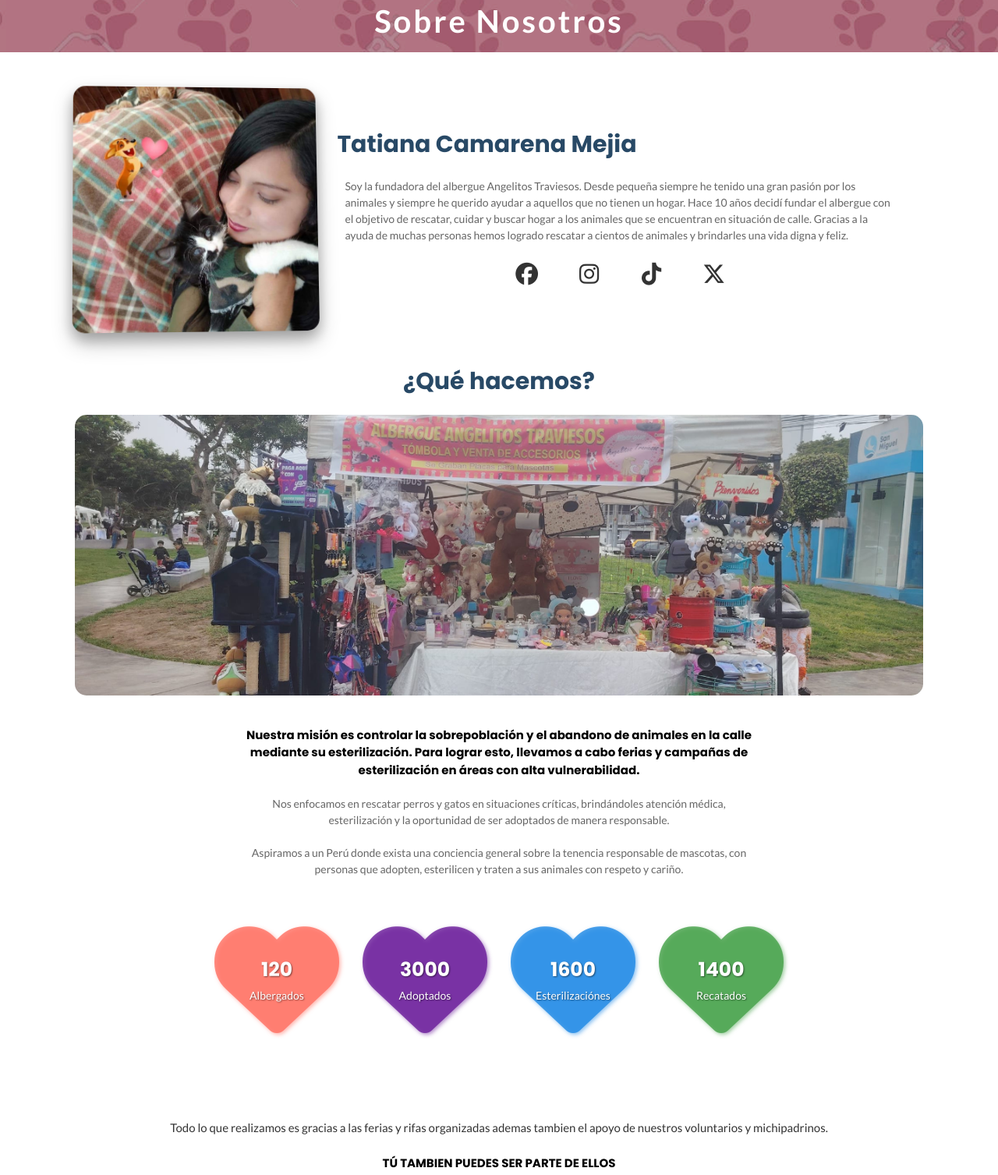
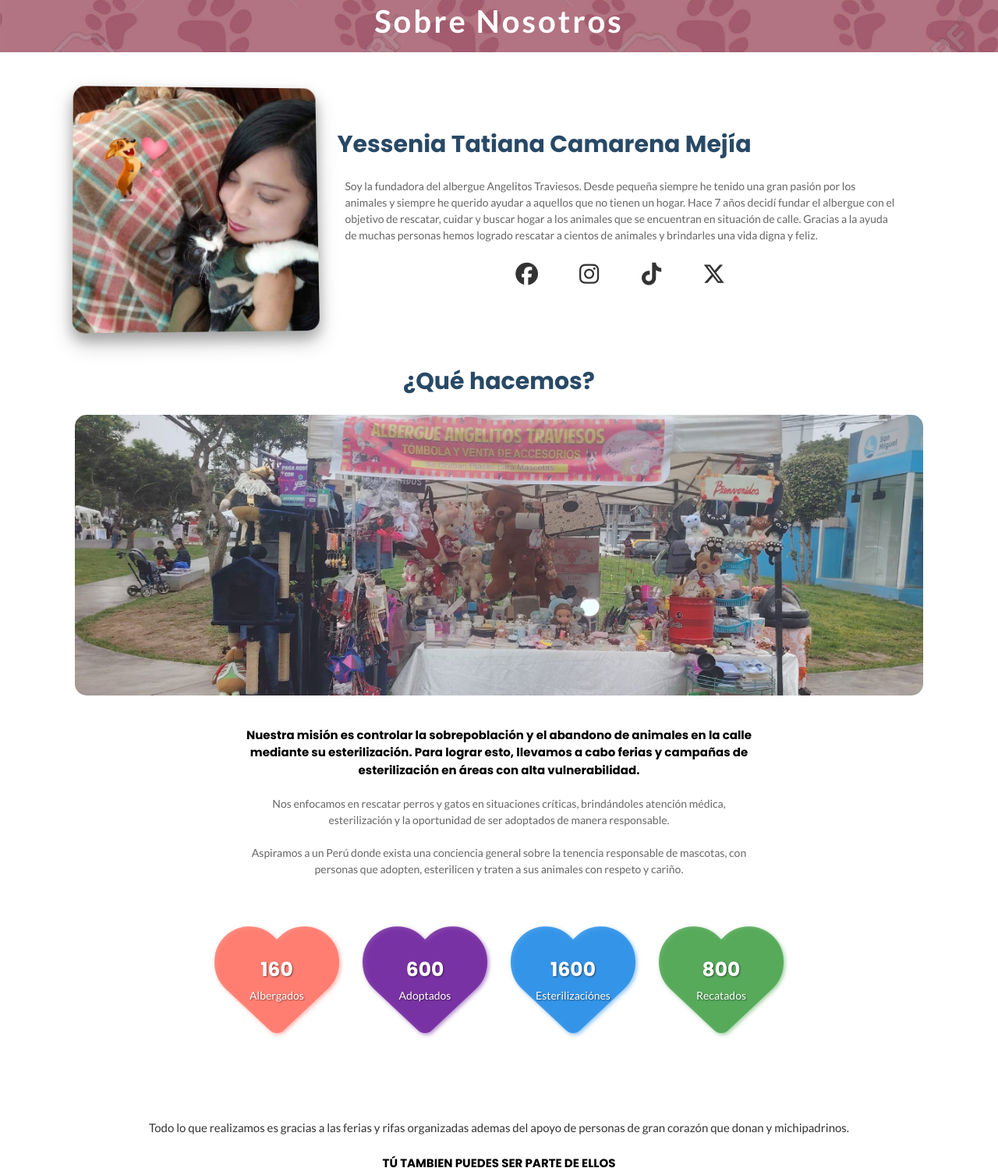
Before and after one commit to augusto-BM/Albergue-Angelitos-Traviesos, a plain HTML site: page vista/paginas/nosotros.html in a window 1280 px wide. Shown: the part 173-1680 px from the top of the page at 78% size. Drawn offline with Linux system fonts and the light colour scheme.

Commit message:
correccion nosotros

```diff
--- a/vista/paginas/nosotros.html
+++ b/vista/paginas/nosotros.html
@@ -107,11 +107,11 @@
         </div>
 
         <div class="contenido-fundadora">
-          <h2>Tatiana Camarena Mejia</h2>
+          <h2>Yessenia Tatiana Camarena Mejía</h2>
           <p>
             Soy la fundadora del albergue Angelitos Traviesos. Desde pequeña
             siempre he tenido una gran pasión por los animales y siempre he
-            querido ayudar a aquellos que no tienen un hogar. Hace 10 años
+            querido ayudar a aquellos que no tienen un hogar. Hace 7 años
             decidí fundar el albergue con el objetivo de rescatar, cuidar y
             buscar hogar a los animales que se encuentran en situación de calle.
             Gracias a la ayuda de muchas personas hemos logrado rescatar a
@@ -162,14 +162,14 @@
           <div class="align align-albergados">
             <i class="fas fa-heart"></i>
             <div class="text-content">
-              <span><strong>120</strong></span>
+              <span><strong>160</strong></span>
               <span>Albergados</span>
             </div>
           </div>
           <div class="align align-adoptados">
             <i class="fas fa-heart"></i>
             <div class="text-content">
-              <span><strong>3000</strong></span>
+              <span><strong>600</strong></span>
               <span>Adoptados</span>
             </div>
           </div>
@@ -183,7 +183,7 @@
           <div class="align align-recatados">
             <i class="fas fa-heart"></i>
             <div class="text-content">
-              <span><strong>1400</strong></span>
+              <span><strong>800</strong></span>
               <span>Recatados</span>
             </div>
           </div>
@@ -192,7 +192,7 @@
         <div class="apoyar-principal">
           <p>
             Todo lo que realizamos es gracias a las ferias y rifas organizadas
-            ademas tambien el apoyo de nuestros voluntarios y michipadrinos.
+            ademas del apoyo de personas de gran corazón que donan y michipadrinos.
             <br /><br /><strong>TÚ TAMBIEN PUEDES SER PARTE DE ELLOS</strong>
           </p>
           <div class="seccion seccion-adopciones">
```
